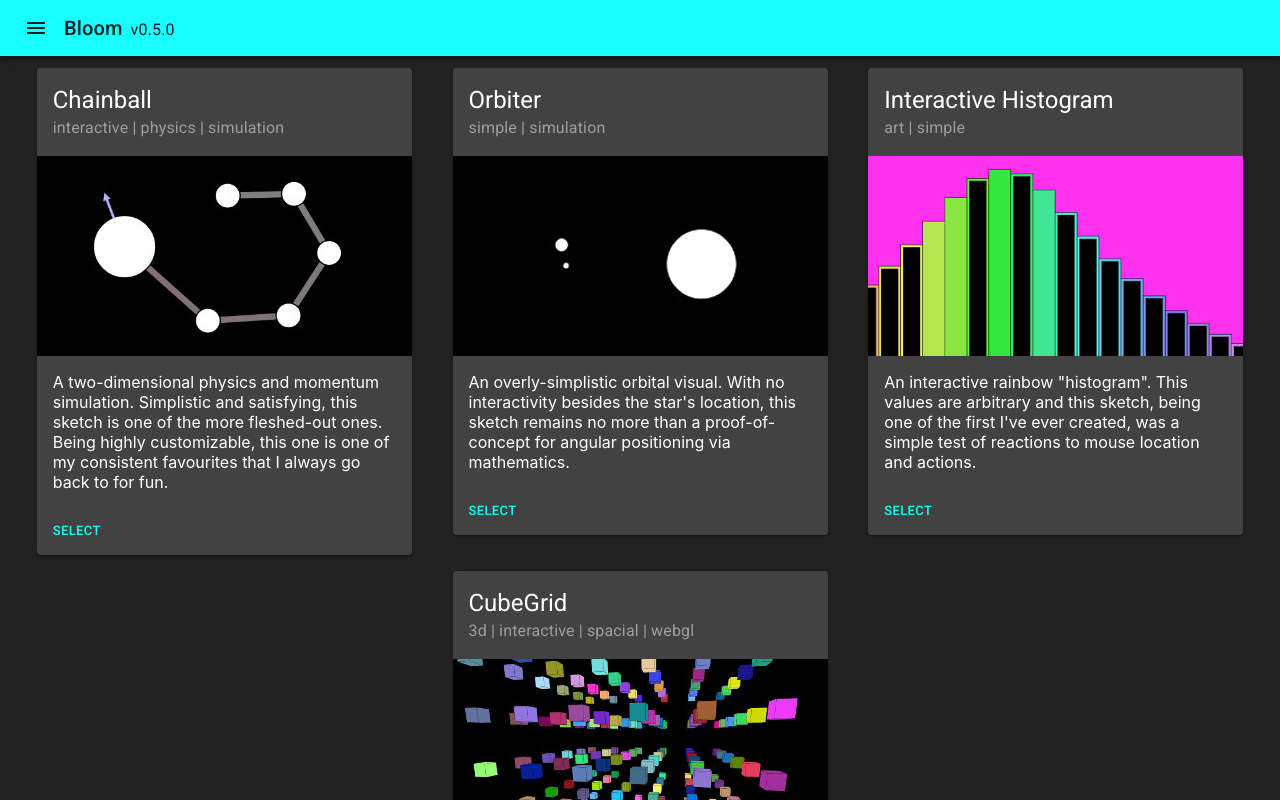
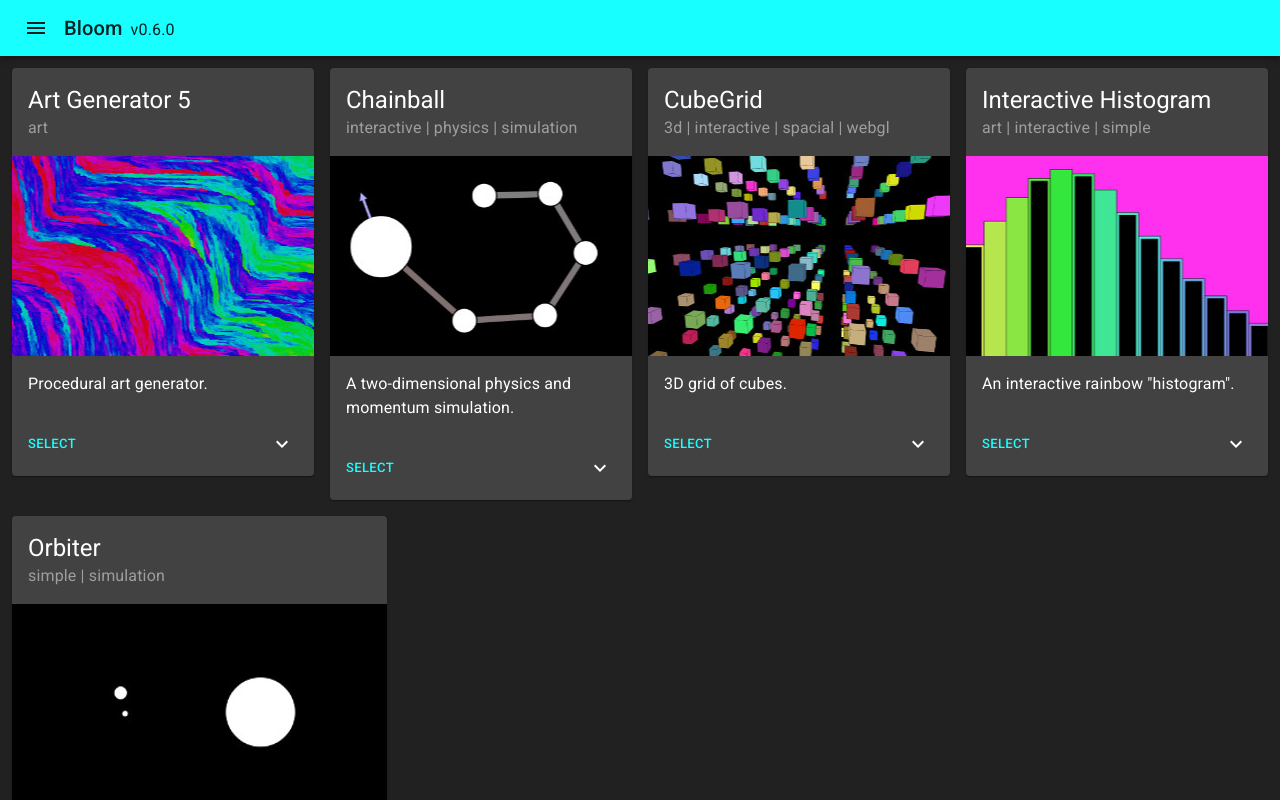
Before and after one commit to paulwrubel/bloom, a React (Create React App) app: page / in a window 1280 px wide. Shown: the top 800 px of the page. Built offline with nearby package versions, Linux system fonts and the light colour scheme.

Commit message:
added art generator, expanding cards

```diff
--- a/src/Applets.tsx
+++ b/src/Applets.tsx
@@ -33,13 +33,21 @@ import {
     cubegridReducer,
 } from 'sketches/cubegrid/cubegridReducer';
 
+import p5_artgenerator5 from 'sketches/art_generator_5/p5_artgenerator5';
+import ArtGenerator5ControlDrawer from 'sketches/art_generator_5/ArtGenerator5ControlDrawer';
+import artGenerator5CardImage from 'sketches/art_generator_5/artGenerator5CardImage.jpg';
+import {
+    artGenerator5InitialState,
+    artGenerator5Reducer,
+} from 'sketches/art_generator_5/artGenerator5Reducer';
+
 const applets: AppletInfo[] = [
     {
         name: 'chainball',
         displayName: 'Chainball',
         version: 'v1.0',
-        description: `A two-dimensional physics and momentum simulation.
-            Simplistic and satisfying, this sketch is one of the more fleshed-out ones.
+        tagline: `A two-dimensional physics and momentum simulation.`,
+        description: `Simplistic and satisfying, this sketch is one of the more fleshed-out ones.
             Being highly customizable, this one is one of my consistent favourites that I always go back to for fun.`,
         tags: ['physics', 'simulation', 'interactive'],
         creationDate: new Date('February 9, 2020 00:00:00'),
@@ -57,8 +65,8 @@ const applets: AppletInfo[] = [
         name: 'orbiter',
         displayName: 'Orbiter',
         version: 'v0.2',
-        description: `An overly-simplistic orbital visual.
-            With no interactivity besides the star's location, this sketch remains no more than
+        tagline: `An overly-simplistic orbital visual.`,
+        description: `With no interactivity besides the star's location, this sketch remains no more than
             a proof-of-concept for angular positioning via mathematics.`,
         tags: ['simple', 'simulation'],
         creationDate: new Date('March 8, 2020 00:00:00'),
@@ -76,9 +84,10 @@ const applets: AppletInfo[] = [
         name: 'interactive-histogram',
         displayName: 'Interactive Histogram',
         version: 'v1.0',
-        description: `An interactive rainbow "histogram". This values are arbitrary and this sketch, being one of the first
+        tagline: `An interactive rainbow "histogram".`,
+        description: `The histogram's values are arbitrary and this sketch, being one of the first
             I've ever created, was a simple test of reactions to mouse location and actions.`,
-        tags: ['simple', 'art'],
+        tags: ['simple', 'art', 'interactive'],
         creationDate: new Date('January 1, 2016 00:00:00'),
         cardImage: interactiveHistogramCardImage,
 
@@ -94,7 +103,8 @@ const applets: AppletInfo[] = [
         name: 'cubegrid',
         displayName: 'CubeGrid',
         version: 'v0.9',
-        description: `3D grid of cubes. This sketch is a experiment with p5js's WEBGL rendering mode. This is very interactive,
+        tagline: `3D grid of cubes.`,
+        description: `This sketch is a experiment with p5js's WEBGL rendering mode. This is very interactive,
             responding to superfluous controls and mouse movements, but is prone to extremely poor performance, especially as
             cube counts rise.`,
         tags: ['3D', 'spacial', 'interactive', 'webgl'],
@@ -123,13 +133,26 @@ const applets: AppletInfo[] = [
     //         description: 'Triangles',
     //         creationDate: new Date('November 5, 2017 00:00:00'),
     //     },
-    //     {
-    //         name: 'artgenerator5',
-    //         displayName: 'Art Generator 5',
-    //         version: 'v0.3',
-    //         description: 'Procedural art generator, pixel by pixel',
-    //         creationDate: new Date('March 17, 2020 00:00:00'),
-    //     },
+    {
+        name: 'art-generator-5',
+        displayName: 'Art Generator 5',
+        version: 'v0.3',
+        tagline: `Procedural art generator.`,
+        description: `Pixel by pixel, this generator is the latest iteration in many differed version I've created.
+            Clicking starts a seed, from which pixel colours are generated based on their neighbors. Once all pixels have
+            been given colours, the art work is complete and can be saved.`,
+        tags: ['art'],
+        creationDate: new Date('March 17, 2020 00:00:00'),
+        cardImage: artGenerator5CardImage,
+
+        sketchInstance: p5_artgenerator5,
+        controlDrawerComponent: ArtGenerator5ControlDrawer as React.FC<
+            Record<string, unknown>
+        >,
+
+        initialState: artGenerator5InitialState,
+        reducer: artGenerator5Reducer,
+    },
     //     {
     //         name: 'lasers',
     //         displayName: 'Lasers',
--- a/src/Bloom.tsx
+++ b/src/Bloom.tsx
@@ -5,7 +5,7 @@ import { MuiThemeProvider, StylesProvider } from '@material-ui/core/styles';
 import { ThemeProvider } from 'styled-components';
 import theme from 'theme';
 
-const BLOOM_VERSION = 'v0.5.0';
+const BLOOM_VERSION = 'v0.6.0';
 
 const Bloom: React.FC = () => {
     return (
--- a/src/components/AppletCard/index.tsx
+++ b/src/components/AppletCard/index.tsx
@@ -3,25 +3,35 @@ import {
     CardActions,
     CardContent,
     CardHeader,
+    Collapse,
     Grid,
+    Typography,
 } from '@material-ui/core';
+import ExpandMoreIcon from '@material-ui/icons/ExpandMore';
 import AppletInfo from 'interfaces/AppletInfo';
-import React from 'react';
+import React, { useState } from 'react';
 import { Link } from 'react-router-dom';
-import { AppletCardWrapper, StyledCard, StyledCardMedia } from './styles';
+import {
+    AppletCardWrapper,
+    StyledCard,
+    StyledCardMedia,
+    StyledTransformingIconButton,
+} from './styles';
 
 interface OwnProps {
     appletInfo: AppletInfo;
 }
 
 const AppletCard: React.FC<OwnProps> = ({ appletInfo }) => {
+    const [isCardExpanded, setIsCardExpanded] = useState(false);
+
     const appletTagsString = appletInfo.tags
         .map((tag) => tag.toLowerCase())
         .sort()
         .join(' | ');
 
     return (
-        <Grid item>
+        <Grid item xs>
             <AppletCardWrapper>
                 <StyledCard>
                     <CardHeader
@@ -35,8 +45,10 @@ const AppletCard: React.FC<OwnProps> = ({ appletInfo }) => {
                             image={appletInfo.cardImage}
                         />
                     )}
-                    <CardContent>{appletInfo.description}</CardContent>
-                    <CardActions>
+                    <CardContent>
+                        <Typography>{appletInfo.tagline}</Typography>
+                    </CardContent>
+                    <CardActions disableSpacing>
                         <Button
                             size="small"
                             color="primary"
@@ -45,7 +57,21 @@ const AppletCard: React.FC<OwnProps> = ({ appletInfo }) => {
                         >
                             Select
                         </Button>
+                        <StyledTransformingIconButton
+                            color="inherit"
+                            isCardExpanded={isCardExpanded}
+                            onClick={() => setIsCardExpanded(!isCardExpanded)}
+                            aria-expanded={isCardExpanded}
+                            aria-label="show more"
+                        >
+                            <ExpandMoreIcon />
+                        </StyledTransformingIconButton>
                     </CardActions>
+                    <Collapse in={isCardExpanded} timeout="auto" unmountOnExit>
+                        <CardContent>
+                            <Typography>{appletInfo.description}</Typography>
+                        </CardContent>
+                    </Collapse>
                 </StyledCard>
             </AppletCardWrapper>
         </Grid>
--- a/src/components/AppletCard/styles.tsx
+++ b/src/components/AppletCard/styles.tsx
@@ -1,4 +1,4 @@
-import { Card, CardMedia } from '@material-ui/core';
+import { Card, CardMedia, IconButton } from '@material-ui/core';
 import styled from 'styled-components';
 
 export const AppletCardWrapper = styled.div`
@@ -12,9 +12,23 @@ export const AppletCardWrapper = styled.div`
 `;
 
 export const StyledCard = styled(Card)`
+    color: white;
     background-color: ${(props) => props.theme.custom.palette.lightGrey};
 `;
 
 export const StyledCardMedia = styled(CardMedia)`
     height: 200px;
 `;
+
+interface OwnProps {
+    isCardExpanded: boolean;
+}
+
+export const StyledTransformingIconButton = styled(IconButton)<OwnProps>`
+    transform: rotate(${(props) => (props.isCardExpanded ? 180 : 0)}deg);
+    margin-left: auto;
+    transition: ${(props) =>
+        props.theme.transitions.create('transform', {
+            duration: props.theme.transitions.duration.shortest,
+        })};
+`;
--- a/src/interfaces/AppletInfo.ts
+++ b/src/interfaces/AppletInfo.ts
@@ -6,6 +6,7 @@ export default interface AppletInfo {
     name: string;
     displayName: string;
     version: string;
+    tagline: string;
     description: string;
     tags: string[];
     creationDate: Date;
--- a/src/pages/Dashboard/index.tsx
+++ b/src/pages/Dashboard/index.tsx
@@ -4,6 +4,7 @@ import { Grid } from '@material-ui/core';
 import AppletCard from 'components/AppletCard';
 import applets from 'Applets';
 import { CardGridWrapper } from './styles';
+import AppletInfo from 'interfaces/AppletInfo';
 
 interface OwnProps {
     bloomVersion: string;
@@ -12,6 +13,12 @@ interface OwnProps {
 }
 
 const Dashboard: React.FC<OwnProps> = ({ bloomVersion }) => {
+    const sortedApplets = [...applets].sort((a: AppletInfo, b: AppletInfo) => {
+        const isABeforeB =
+            a.displayName.toLowerCase() < b.displayName.toLowerCase();
+        return isABeforeB ? -1 : 1;
+    });
+
     return (
         <>
             <MenuBar
@@ -21,7 +28,7 @@ const Dashboard: React.FC<OwnProps> = ({ bloomVersion }) => {
             />
             <CardGridWrapper>
                 <Grid container spacing={2} justify="space-evenly">
-                    {applets.map((appletInfo) => {
+                    {sortedApplets.map((appletInfo) => {
                         return (
                             <AppletCard
                                 key={appletInfo.name}
--- a/src/sketches/appletReducer.ts
+++ b/src/sketches/appletReducer.ts
@@ -2,6 +2,7 @@ import applets from 'Applets';
 import AppletActionPayload from 'interfaces/AppletActionPayload';
 import AppletInfo from 'interfaces/AppletInfo';
 import LooseObject from 'interfaces/LooseObject';
+import { artGenerator5InitialState } from './art_generator_5/artGenerator5Reducer';
 import { chainballInitialState } from './chainball/chainballReducer';
 import { cubegridInitialState } from './cubegrid/cubegridReducer';
 import { interactiveHistogramInitialState } from './interactive_histogram/interactiveHistogramReducer';
@@ -33,4 +34,5 @@ export const appletInitialState: LooseObject = {
     orbiter: orbiterInitialState,
     interactive_histogram: interactiveHistogramInitialState,
     cubegrid: cubegridInitialState,
+    art_generator_5: artGenerator5InitialState,
 };
--- /dev/null
+++ b/src/sketches/art_generator_5/ArtGenerator5ControlDrawer.tsx
@@ -0,0 +1,56 @@
+import { Typography } from '@material-ui/core';
+import { AppletStateContext } from 'components/AppletReducer';
+import ControlDrawer from 'components/ControlDrawer';
+import React, { useContext } from 'react';
+
+interface OwnProps extends Record<string, unknown> {
+    isControlDrawerOpen: boolean;
+}
+
+const ArtGenerator5ControlDrawer: React.FC<OwnProps> = ({
+    isControlDrawerOpen,
+}) => {
+    const state = useContext(AppletStateContext).art_generator_5;
+    // const dispatch = useContext(AppletDispatchContext);
+
+    // const pseudoDispatch = (actionPayload: ActionPayload) =>
+    //     dispatch({
+    //         applet: 'template',
+    //         ...actionPayload,
+    //     });
+
+    return (
+        <ControlDrawer isControlDrawerOpen={isControlDrawerOpen}>
+            <Typography color="textSecondary" variant="body1">
+                FPS: {state.frameRate.toFixed(0)}
+            </Typography>
+            <Typography color="textSecondary" variant="body1">
+                Image Size: {state.imageWidth} x {state.imageHeight}
+            </Typography>
+            <Typography color="textSecondary" variant="body1">
+                Pixel Count: {state.imageWidth * state.imageHeight}
+            </Typography>
+            <Typography color="textSecondary" variant="body1">
+                Fringe Pixels: {state.fringePixelCount}
+            </Typography>
+            <Typography color="textSecondary" variant="body1">
+                Visited Pixels: {state.visitedPixelCount}
+            </Typography>
+            <Typography color="textSecondary" variant="body1">
+                North Chance: {`${(state.northChance * 100).toFixed(2)}%`}
+            </Typography>
+            <Typography color="textSecondary" variant="body1">
+                {`Percentage Filled: ${(
+                    (state.visitedPixelCount /
+                        (state.imageWidth * state.imageHeight)) *
+                    100
+                ).toFixed(2)}%`}
+            </Typography>
+            <Typography color="textSecondary" variant="body1">
+                Is Generating: {state.isGenerating ? 'Yes' : 'No'}
+            </Typography>
+        </ControlDrawer>
+    );
+};
+
+export default ArtGenerator5ControlDrawer;
--- /dev/null
+++ b/src/sketches/art_generator_5/artGenerator5Reducer.ts
@@ -0,0 +1,67 @@
+import ActionPayload from 'interfaces/ActionPayload';
+import LooseObject from 'interfaces/LooseObject';
+
+enum Action {
+    UpdateFrameRate = 'UpdateFrameRate',
+    UpdateImageWidth = 'UpdateImageWidth',
+    UpdateImageHeight = 'UpdateImageHeight',
+    UpdateFringePixelCount = 'UpdateFringePixelCount',
+    UpdateVisitedPixelCount = 'UpdateVisitedPixelCount',
+    UpdateNorthChance = 'UpdateNorthChance',
+    UpdateIsGenerating = 'UpdateIsGenerating',
+}
+
+export const artGenerator5Reducer: (
+    state: LooseObject,
+    actionPayload: ActionPayload,
+) => LooseObject = (state, { action, payload }) => {
+    switch (action) {
+        case Action.UpdateFrameRate:
+            return {
+                ...state,
+                frameRate: payload,
+            };
+        case Action.UpdateImageWidth:
+            return {
+                ...state,
+                imageWidth: payload,
+            };
+        case Action.UpdateImageHeight:
+            return {
+                ...state,
+                imageHeight: payload,
+            };
+        case Action.UpdateFringePixelCount:
+            return {
+                ...state,
+                fringePixelCount: payload,
+            };
+        case Action.UpdateVisitedPixelCount:
+            return {
+                ...state,
+                visitedPixelCount: payload,
+            };
+        case Action.UpdateNorthChance:
+            return {
+                ...state,
+                northChance: payload,
+            };
+        case Action.UpdateIsGenerating:
+            return {
+                ...state,
+                isGenerating: payload,
+            };
+        default:
+            return state;
+    }
+};
+
+export const artGenerator5InitialState: LooseObject = {
+    frameRate: 0.0,
+    imageWidth: 0,
+    imageHeight: 0,
+    fringePixelCount: 0,
+    visitedPixelCount: 0,
+    northChance: 0.0,
+    isGenerating: false,
+};
```
Also changed, not shown: src/sketches/art_generator_5/p5_artgenerator5.js (renamed from src/sketches/unsorted/p5_artgenerator5.js, +48 -42 lines), src/sketches/art_generator_5/artGenerator5CardImage.jpg (added).
